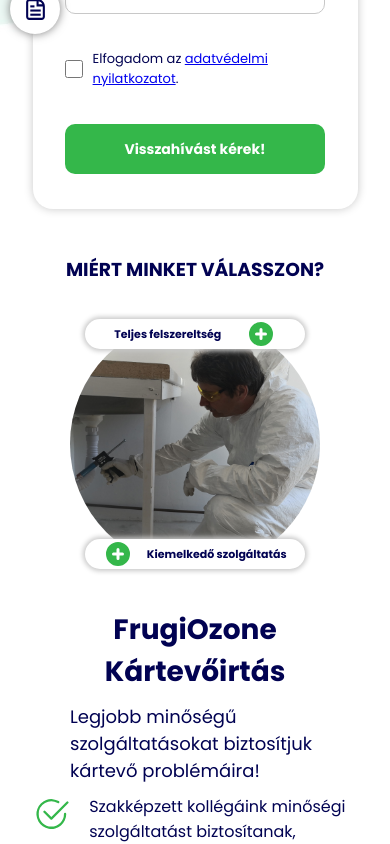
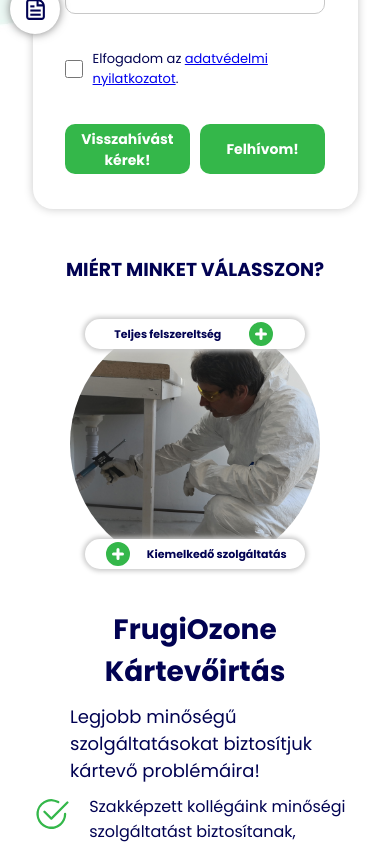
Before and after one commit to buikrisz/frugi, a React (Create React App) app: page / in a window 390 px wide. Shown: the part 800-1644 px from the top of the page. Built offline with nearby package versions, Linux system fonts and the light colour scheme.

Commit message:
call me link

```diff
--- a/src/components/ContactInfoCard/ContactInfoCard.jsx
+++ b/src/components/ContactInfoCard/ContactInfoCard.jsx
@@ -9,7 +9,11 @@
         {icon === "location" ? <IoLocationOutline className='icon' /> : icon === "phone" ? <FiPhoneCall className='icon' /> : <GoMail className='icon' />}
         <div>
             <h3>{title}</h3>
-            <h5>{text}</h5>
+            {
+              icon === "phone" ?
+              <a href="tel:+3670-338-4734">{text}</a> :
+              <h5>{text}</h5>
+            }
         </div>
     </div>
   )
--- a/src/components/ContactSection/ContactSection.css
+++ b/src/components/ContactSection/ContactSection.css
@@ -50,7 +50,7 @@
     font-weight: 800;
 }
 
-#kapcsolat .contactInfo .contactInfoCard h5 {
+#kapcsolat .contactInfo .contactInfoCard h5, #kapcsolat .contactInfo .contactInfoCard a {
     font-size: 16px;
     font-weight: 500;
 }
@@ -204,7 +204,7 @@
         font-size: 18px;
     }
 
-    #kapcsolat .contactInfo .contactInfoCard h5 {
+    #kapcsolat .contactInfo .contactInfoCard h5, #kapcsolat .contactInfo .contactInfoCard a {
         font-size: 12px;
     }
 }
@@ -244,7 +244,7 @@
         font-size: 14px;
     }
 
-    #kapcsolat .contactInfo .contactInfoCard h5 {
+    #kapcsolat .contactInfo .contactInfoCard h5, #kapcsolat .contactInfo .contactInfoCard a {
         font-size: 10px;
     }
 
--- a/src/components/LandingForm/LandingForm.css
+++ b/src/components/LandingForm/LandingForm.css
@@ -88,10 +88,18 @@
     font-size: 16px;
 }
 
-.landingContent .landingForm button {
+.landingContent .landingForm .landingFormButtons {
+    display: flex;
+    justify-content: center;
+    gap: 4%;
+    width: 80%;
+}
+
+.landingContent .landingForm .landingFormButtons .callMe {
     background-color: #34b74a;
     height: 60px;
-    width: 80%;
+    width: 100%;
+    padding: 5px;
     font-size: 18px;
     font-weight: 600;
     color: #fff;
@@ -99,7 +107,11 @@
     transition: 0.5s;
 }
 
-.landingContent .landingForm button:hover {
+.landingContent .landingForm .landingFormButtons .makeCall {
+    display: none;
+}
+
+.landingContent .landingForm .landingFormButtons .callMe:hover, .landingContent .landingForm .landingFormButtons .makeCall:hover {
     background-color: #308f3f;
 }
 
@@ -128,9 +140,24 @@
         height: 60px;
     }
 
-    .landingContent .landingForm button {
+    .landingContent .landingForm .landingFormButtons .callMe {
+        width: 50%;
+        font-size: 16px;
+    }
+
+    .landingContent .landingForm .landingFormButtons .makeCall {
+        display: flex;
+        justify-content: center;
+        align-items: center;
+        background-color: #34b74a;
         height: 60px;
+        width: 50%;
+        padding: 5px;
         font-size: 16px;
+        font-weight: 600;
+        color: #fff;
+        border-radius: 10px;
+        transition: 0.5s;
     }
 
 }
@@ -155,7 +182,7 @@
         height: 50px;
     }
 
-    .landingContent .landingForm button {
+    .landingContent .landingForm .landingFormButtons .callMe, .landingContent .landingForm .landingFormButtons .makeCall {
         height: 50px;
         font-size: 14px;
     }
--- a/src/components/LandingForm/LandingForm.jsx
+++ b/src/components/LandingForm/LandingForm.jsx
@@ -65,7 +65,7 @@
                 })
             }
         },
-        [formSubmitted]
+        [formSubmitted, formValue.district, formValue.location, formValue.name, formValue.phone, formValue.service]
     )
 
     return (
@@ -96,7 +96,10 @@
                     <input type="checkbox" name="privacyPolicy" id="privacyPolicy" checked={formValue.privacyPolicy} onChange={handleChange} required />
                     <label htmlFor="privacyPolicy">Elfogadom az <a href='/adatvedelmi' target="_blank" className='linkToPrivacyPolicy'>adatvédelmi nyilatkozatot</a>.</label>
                 </div>
-                <button>Visszahívást kérek!</button>
+                <div className='landingFormButtons'>
+                    <button className='callMe'>Visszahívást kérek!</button>
+                    <a href="tel:+3670-338-4734" className='makeCall'>Felhívom!</a>
+                </div>
             </form>
         : (!mailSent && animationStarted) ?
             <form className='landingForm'>
```
